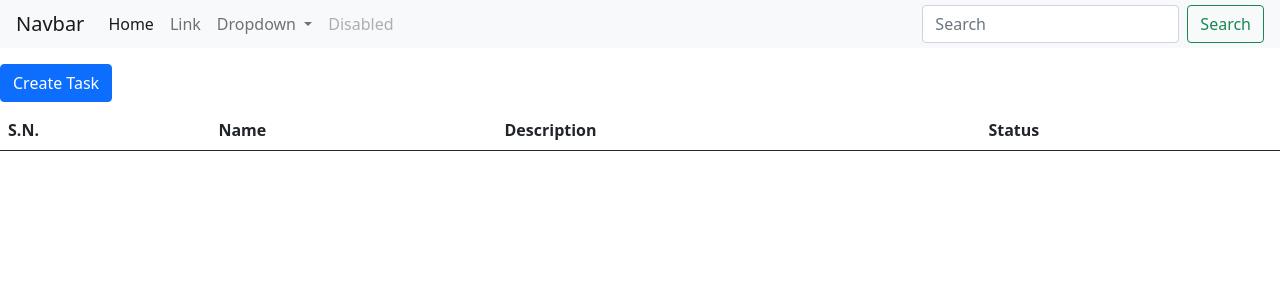
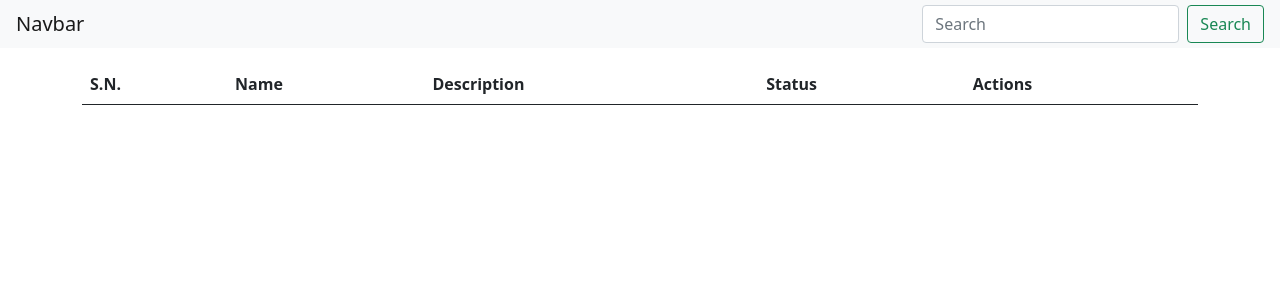
Before and after one commit to Niraj-commits/Todo_List_App, a Django app: page /task/ in a window 1280 px wide. Shown: the top 300 px of the page. Run offline with Django 5.2, Linux system fonts and the light colour scheme; data that the repository does not hold is empty.

Commit message:
CRUD operation in Django

```diff
--- a/Templates/base.html
+++ b/Templates/base.html
@@ -10,32 +10,6 @@
     <nav class="navbar navbar-expand-lg navbar-light bg-light p-1 mb-3">
         <div class="container-fluid">
           <a class="navbar-brand" href="#">Navbar</a>
-          <button class="navbar-toggler" type="button" data-bs-toggle="collapse" data-bs-target="#navbarSupportedContent" aria-controls="navbarSupportedContent" aria-expanded="false" aria-label="Toggle navigation">
-            <span class="navbar-toggler-icon"></span>
-          </button>
-          <div class="collapse navbar-collapse" id="navbarSupportedContent">
-            <ul class="navbar-nav me-auto mb-2 mb-lg-0">
-              <li class="nav-item">
-                <a class="nav-link active" aria-current="page" href="#">Home</a>
-              </li>
-              <li class="nav-item">
-                <a class="nav-link" href="#">Link</a>
-              </li>
-              <li class="nav-item dropdown">
-                <a class="nav-link dropdown-toggle" href="#" id="navbarDropdown" role="button" data-bs-toggle="dropdown" aria-expanded="false">
-                  Dropdown
-                </a>
-                <ul class="dropdown-menu" aria-labelledby="navbarDropdown">
-                  <li><a class="dropdown-item" href="#">Action</a></li>
-                  <li><a class="dropdown-item" href="#">Another action</a></li>
-                  <li><hr class="dropdown-divider"></li>
-                  <li><a class="dropdown-item" href="#">Something else here</a></li>
-                </ul>
-              </li>
-              <li class="nav-item">
-                <a class="nav-link disabled" href="#" tabindex="-1" aria-disabled="true">Disabled</a>
-              </li>
-            </ul>
             <form class="d-flex">
               <input class="form-control me-2" type="search" placeholder="Search" aria-label="Search">
               <button class="btn btn-outline-success" type="submit">Search</button>
--- a/Templates/task.html
+++ b/Templates/task.html
@@ -1,39 +1,12 @@
 
 {% extends "base.html" %}
 
+{% block title %}Tasks{% endblock title %}
+
 {% block body %}
 
-{% block create_task %}{% endblock create_task %}
+<div class="container">
 
-
- <!-- Button trigger modal -->
- <button type="button" class="btn btn-primary" data-bs-toggle="modal" data-bs-target="#exampleModal">
-    Create Task
-  </button>
-
-  <!-- Modal -->
-  <div class="modal fade m-4" id="exampleModal" tabindex="-1" aria-labelledby="exampleModalLabel" aria-hidden="true">
-    <div class="modal-dialog">
-      <div class="modal-content">
-        <div class="modal-header">
-          <h5 class="modal-title" id="exampleModalLabel">Create New Task</h5>
-          <button type="button" class="btn-close" data-bs-dismiss="modal" aria-label="Close"></button>
-        </div>
-        <div class="modal-body">
-            Name: <input type="text" class="form-control">
-            Description: <input type="text" class="form-control mb-8" >
-            Status : <input type="radio" class = "mt-8">
-
-        </div>
-        <div class="modal-footer">
-          <button type="button" class="btn btn-danger" data-bs-dismiss="modal">Close</button>
-          <button type="button" class="btn btn-success">Add Task</button>
-        </div>
-      </div>
-    </div>
-  </div>
-
-{% comment %} Data Table {% endcomment %}
   <table class="table mt-2">
     <thead>
       <tr>
@@ -41,6 +14,7 @@
         <th scope="col">Name</th>
         <th scope="col">Description</th>
         <th scope="col">Status</th>
+        <th scope="col">Actions</th>
       </tr>
     </thead>
     <tbody>
@@ -58,10 +32,22 @@
             {% endif %}
             {{task.status}}
           </td>
+          <td>
+            <button type="button" class="btn btn-primary" name="edit" >
+              Edit
+            </button>
+            <button type="button" class="btn btn-success" name="finish" >
+              Finish
+            </button>
+            <button type="button" class="btn btn-danger" name="delete" >
+              Delete
+            </button>
+          </td>
         </tr>
       {% endfor %}
     </tbody>
   </table>
+</div>
 
 
 {% endblock body %}
--- a/Todo_List_App/urls.py
+++ b/Todo_List_App/urls.py
@@ -3,8 +3,6 @@ from django.urls import path
 from .views import *
 
 urlpatterns = [
-    path('',home_page),
-    path('about/',about),
-    path('contact/',contact),
     path('task/',task),
+    path('task/create/',create_tasks),
 ]
--- a/Todo_List_App/views.py
+++ b/Todo_List_App/views.py
@@ -1,53 +1,28 @@
-from django.shortcuts import render
+from django.shortcuts import render,redirect
 from django.http import HttpResponse
 from .models import *
 
 # Create your views here.
-def home_page(request):
-    person = [
-        {
-            "name": "Ram",
-            "age":43,
-        },
-        {
-            "name": "Sita",
-            "age":63,
-        },
-        {
-            "name": "GIta",
-            "age":8,
-        },
-        {
-            "name": "Rita",
-            "age":23,
-        },
-        ]
-    context = {"name":"Home Page","persons":person}
-    return render(request,'home_page.html',context)
-
-def about(request):
-    context = {"name":"This app was made by niraj"}
-    return render(request,'about.html',context)
-
-def contact(request):
-    contacts = [
-        {"name":"Ram","Phone":9808978900},
-        {"name":"Shyam","Phone":89898989},
-        {"name": "Alice", "Phone": 12345},
-        {"name": "Bob", "Phone": 67890},
-        {"name": "Charlie", "Phone": 54321},
-        {"name": "Diana", "Phone": 98765}
-    ]
-    context = {"name":"Contact Page","contact":contacts}
-    return render(request,'contact.html',context)
-
-def index(request):
-    context = {"name":"index page"}
-    return render(request,'index.html',context)
-
 
 def task(request):
 
     task = todo_list.objects.all()
     context = {"tasks":task}
     return render(request,'task.html',context)
+
+def create_tasks(request):
+
+    if request.method == "POST":
+        name = request.POST.get('name') #returns data in dictionary as payload
+        description = request.POST.get('description')
+        todo_list.objects.create(Name= name,Description = description)
+        return redirect('task/')
+
+
+    return render(request,'create_task.html')
+
+def change_status(request,pk):
+    task = todo_list.objects.get(pk == pk)
+    task.status = True
+    task.save()
+    return redirect('task.html')
```
Also changed, not shown: Templates/about.html (deleted, +0 -10 lines), Templates/contact.html (deleted, +0 -16 lines), Templates/create.html (deleted, +0 -39 lines), Templates/create_task.html (added, +27 -0 lines), Templates/edit.html (added, +9 -0 lines), Templates/home_page.html (deleted, +0 -29 lines), Templates/delete.html (added). Lines whose indentation alone changed are shown as unchanged.
